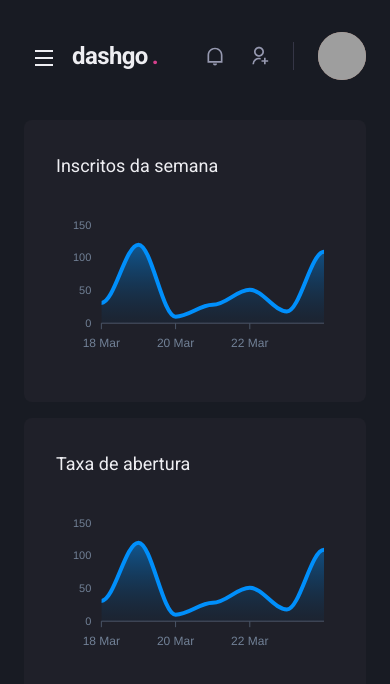
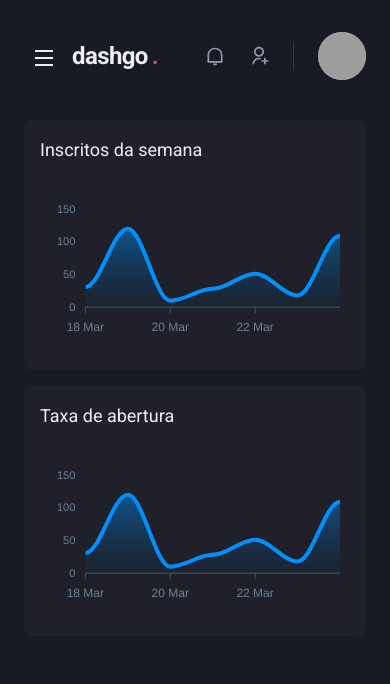
Before and after one commit to EduardoReisUX/dashgo, a Next.js app: page /dashboard in a window 390 px wide. Shown: the top 684 px of the page. Built offline with nearby package versions, Linux system fonts and the light colour scheme; grey boxes are pictures that could not be loaded.

Commit message:
add responsivity to dashboard

```diff
--- a/src/pages/dashboard.tsx
+++ b/src/pages/dashboard.tsx
@@ -72,13 +72,13 @@
           minChildWidth={"320px"}
           align={"flex-start"}
         >
-          <Box p={"8"} bg={"gray.800"} borderRadius={8}>
+          <Box p={["4", "8"]} bg={"gray.800"} borderRadius={8}>
             <Text fontSize={"lg"} mb={"4"}>
               Inscritos da semana
             </Text>
             <Chart options={options} series={series} type="area" height={160} />
           </Box>
-          <Box p={"8"} bg={"gray.800"} borderRadius={8}>
+          <Box p={["4", "8"]} bg={"gray.800"} borderRadius={8}>
             <Text fontSize={"lg"} mb={"4"}>
               Taxa de abertura
             </Text>
```
